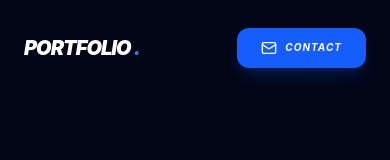
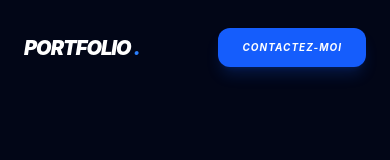
Before and after one commit to biaoumarsouk/mon_portfolio, a React (Vite) app: page / in a window 390 px wide. Shown: the top 160 px of the page. Built offline with nearby package versions, Linux system fonts and the light colour scheme.

Commit message:
Mise à jour du texte

```diff
--- a/src/App.jsx
+++ b/src/App.jsx
@@ -59,9 +59,8 @@ const App = () => {
                 : 'px-6 py-3 md:px-8 md:py-3 text-[10px] md:text-lg'
               }`}
             >
-              <Mail size={16} className="md:hidden" />
               <span className="hidden sm:inline">Contactez-moi</span>
-              <span className="sm:hidden font-bold">Contact</span>
+              <span className="sm:hidden font-bold">Contactez-moi</span>
             </button>
           </div>
         </div>
```
